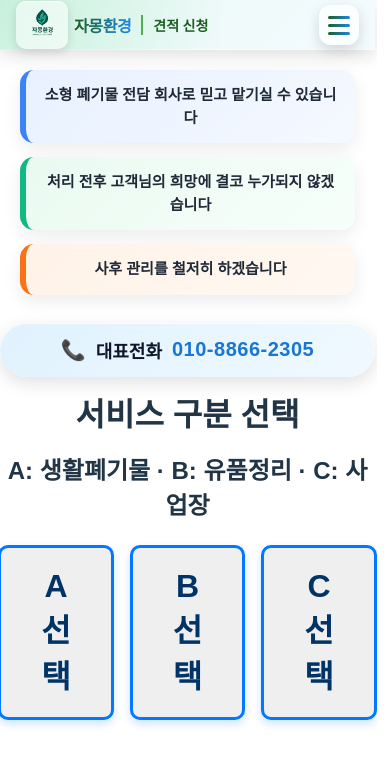
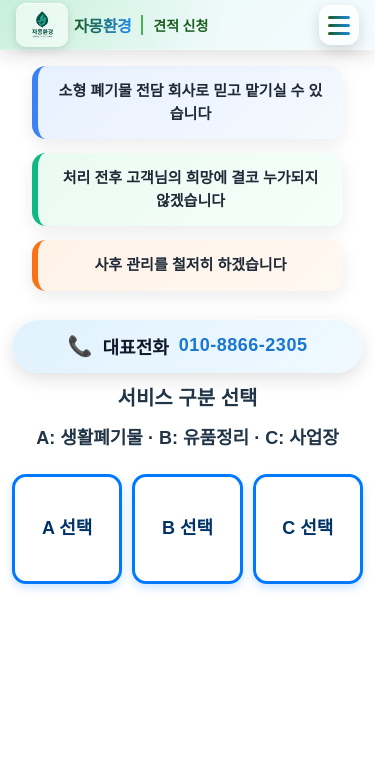
Before and after one commit to hwang-jy/jamong-environment, a React (Vite) app in the folder client/: page / in a window 390 px wide. Shown: the top 766 px of the page. Built offline with nearby package versions, Linux system fonts and the light colour scheme.

Commit message:
update kakao link

```diff
--- a/client/index.html
+++ b/client/index.html
@@ -3,7 +3,7 @@
 <html lang="ko">
   <head>
     <meta charset="UTF-8" />
-    <meta name="viewport" content="width=device-width, initial-scale=1.0" />
+    <meta name="viewport" content="width=device-width, initial-scale=1.0, maximum-scale=1.0, user-scalable=no" />
     <title>자몽환경</title>
 
     <!-- ✅ 카카오 주소 검색 -->
--- a/client/src/index.css
+++ b/client/src/index.css
@@ -14,7 +14,7 @@ html,
 body,
 #root {
   width: 100%;
-  height: 100%;
+  min-height: 100%;
   background: #fff;
 }
 
@@ -35,7 +35,7 @@ a {
 
 main {
   width: 100%;
-  max-width: 1400px;
+  max-width: 100%;
   margin: 0 auto;
   padding-top: 0; /* 헤더 높이에 맞게 조절 */
 }
@@ -48,6 +48,7 @@ main {
 }
 
 .container {
+  width: 100%;
   padding-top: 12px;
   background: #fff;
 }
@@ -151,4 +152,60 @@ main {
 
 html {
   scrollbar-gutter: stable;
+  font-size: 16px;
+  -webkit-text-size-adjust: 100%;
+  text-size-adjust: 100%;
 }
+
+body {
+  margin: 0;
+  padding: 0;
+  overflow-x: hidden;
+  -webkit-text-size-adjust: 100%;
+  text-size-adjust: 100%;
+}
+
+h1 {
+  font-size: 20px;
+  line-height: 1.3;
+}
+
+h2 {
+  font-size: 18px;
+  line-height: 1.3;
+}
+.call-cta {
+  position: fixed;
+  right: 20px;
+  bottom: 80px;
+  z-index: 9999;
+}
+
+.kakao-btn {
+  position: fixed;
+  right: 20px;
+  bottom: 20px;
+  z-index: 9999;
+}
+
+input, textarea,
+img {
+  max-width: 100%;
+}
+
+input,
+textarea {
+  width: 100%;
+}
+
+img {
+  display: block;
+  height: auto;
+}
+
+.image-row {
+  display: flex;
+  justify-content: center;
+  gap: 20px;      /* 40 → 20으로 줄이기 */
+  flex-wrap: wrap; /* 🔥 이거 필수 */
+}
--- a/client/src/pages/CategorySelect.css
+++ b/client/src/pages/CategorySelect.css
@@ -1,18 +1,15 @@
-
-
 /* 🔹 마우스 올렸을 때 효과 */
 .box:hover {
   transform: translateY(-4px);
   box-shadow: 0 4px 12px rgba(0, 0, 0, 0.25);
 }
 
-
-/* ❌ body, html 절대 사용하지 말 것 */
 /* 페이지 전용 클래스만 사용 */
-
 .category-container {
+  width: 100%;
   max-width: 600px;
   margin: 20px auto;
+  padding: 0 12px;
   text-align: center;
   font-family: "Noto Sans KR", sans-serif;
   background: transparent;
@@ -20,36 +17,52 @@
 
 .category-container h1 {
   margin-top: 0;
-  margin-bottom: 16px; /* 아래만 우리가 통제 */
+  margin-bottom: 16px;
 }
 
 .button-group {
-  display: flex;
-  justify-content: center;
-  gap: 16px;
+  display: grid;
+  grid-template-columns: repeat(3, 1fr);
+  gap: 12px;
   margin-top: 24px;
+  width: 100%;
 }
 
 /* 버튼 기본 스타일 */
 .select-btn {
-  padding: 20px 40px;
-  font-size: 32px;
-  font-weight: bold;
-  border: 3px solid #0078ff;        /* 선명한 파란색 테두리 */
-  border-radius: 10px;
-  color: #003366;                   /* 짙은 파랑 글자색 (대비) */
+  width: 100%;
+  min-width: 0;
+  aspect-ratio: 1 / 1;
+
+  display: flex;
+  align-items: center;
+  justify-content: center;
+  flex-direction: column;
+
+  padding: 12px;
+  font-size: 20px;
+  font-weight: 700;
+  line-height: 1.2;
+  word-break: keep-all;
+
+  border: 3px solid #0078ff;
+  border-radius: 16px;
+  color: #003366;
+  background: #fff;
   cursor: pointer;
-  box-shadow: 0 4px 8px rgba(0, 120, 255, 0.2); /* 살짝 그림자 */
+  box-shadow: 0 4px 8px rgba(0, 120, 255, 0.2);
   transition: 0.25s ease-in-out;
 }
 
 /* 마우스 올렸을 때 효과 */
 .select-btn:hover {
-  color: white;                     /* 글씨 흰색으로 반전 */
-  border-color: #0059b3;            /* 더 진한 테두리 */
-  transform: scale(1.05);
+  color: white;
+  background: #0078ff;
+  border-color: #0059b3;
+  transform: scale(1.03);
   box-shadow: 0 6px 12px rgba(0, 90, 179, 0.4);
 }
+
 .service-call-box {
   margin: 24px 0 12px;
   text-align: center;
@@ -66,6 +79,7 @@
 .call-highlight {
   margin: 28px auto 10px;
   padding: 14px 24px;
+  width: 100%;
   max-width: 420px;
 
   display: flex;
@@ -97,8 +111,34 @@
   letter-spacing: 0.5px;
 }
 
-/* hover */
 .call-highlight:hover {
   transform: translateY(-1px);
   box-shadow: 0 10px 26px rgba(0, 0, 0, 0.18);
 }
+
+@media (max-width: 480px) {
+  .category-container {
+    max-width: 100%;
+    margin: 16px auto;
+    padding: 0 12px;
+  }
+
+  .button-group {
+    gap: 10px;
+  }
+
+  .select-btn {
+    font-size: 18px;
+    padding: 10px;
+    border-radius: 14px;
+  }
+
+  .call-highlight {
+    max-width: 100%;
+    padding: 14px 16px;
+  }
+
+  .call-number {
+    font-size: 18px;
+  }
+}
--- a/client/src/pages/ResultCommon.css
+++ b/client/src/pages/ResultCommon.css
@@ -2,9 +2,10 @@
    결과 카드 컨테이너
 ========================= */
 .resultA-container {
-  max-width: 720px;
+  width: 100%;
+  max-width: 1000px;
   margin: 16px auto 40px;
-  padding: 30px;
+  padding: 16px;
   border-radius: 16px;
   background: linear-gradient(145deg, #f9f9f9, #ffffff);
   box-shadow: 0 4px 20px rgba(0, 0, 0, 0.1);
@@ -48,6 +49,7 @@
 
 .input-group {
   flex: 1;
+  min-width: 0;
   display: flex;
   flex-direction: column;
 }
@@ -307,6 +309,20 @@ input[readonly] {
    모바일 반응형 (요구사항)
 ================================ */
 @media (max-width: 640px) {
+  .form-row {
+    flex-direction: column;
+    gap: 12px;
+  }
+
+  .resultA-container {
+    padding: 16px;
+    border-radius: 12px;
+  }
+
+  .info-card {
+    padding: 14px;
+  }
+
   .volume-grid {
     grid-template-columns: 1fr;
   }
@@ -319,7 +335,8 @@ input[readonly] {
     grid-column: 1;
     margin-top: 6px;
   }
-    .home-btn {
+
+  .home-btn {
     width: 100%;
     max-width: 320px;
     font-size: 18px;
```
Also changed, not shown: client/src/pages/ResultCommon.jsx (+138 -28 lines), client/src/assets/splash.png (added), 5 other files (tests, documents, lock files or other folders).
